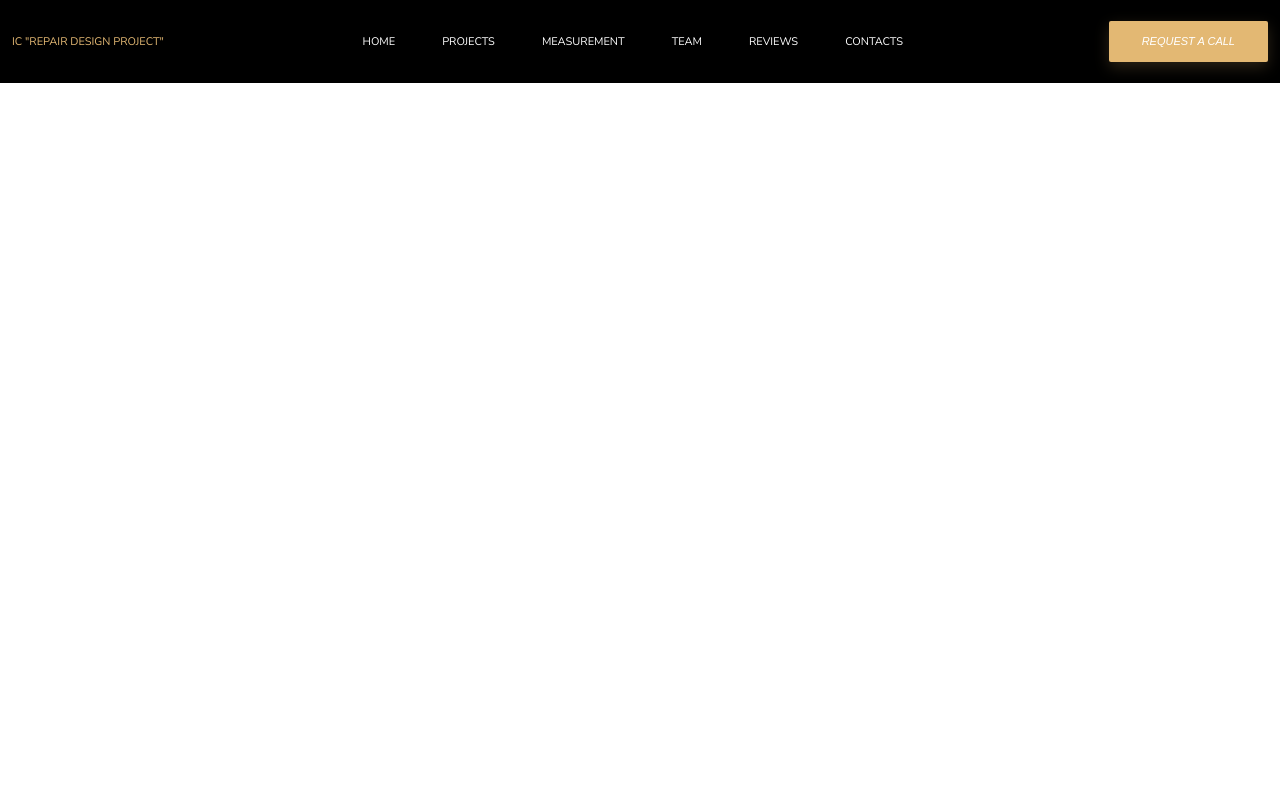
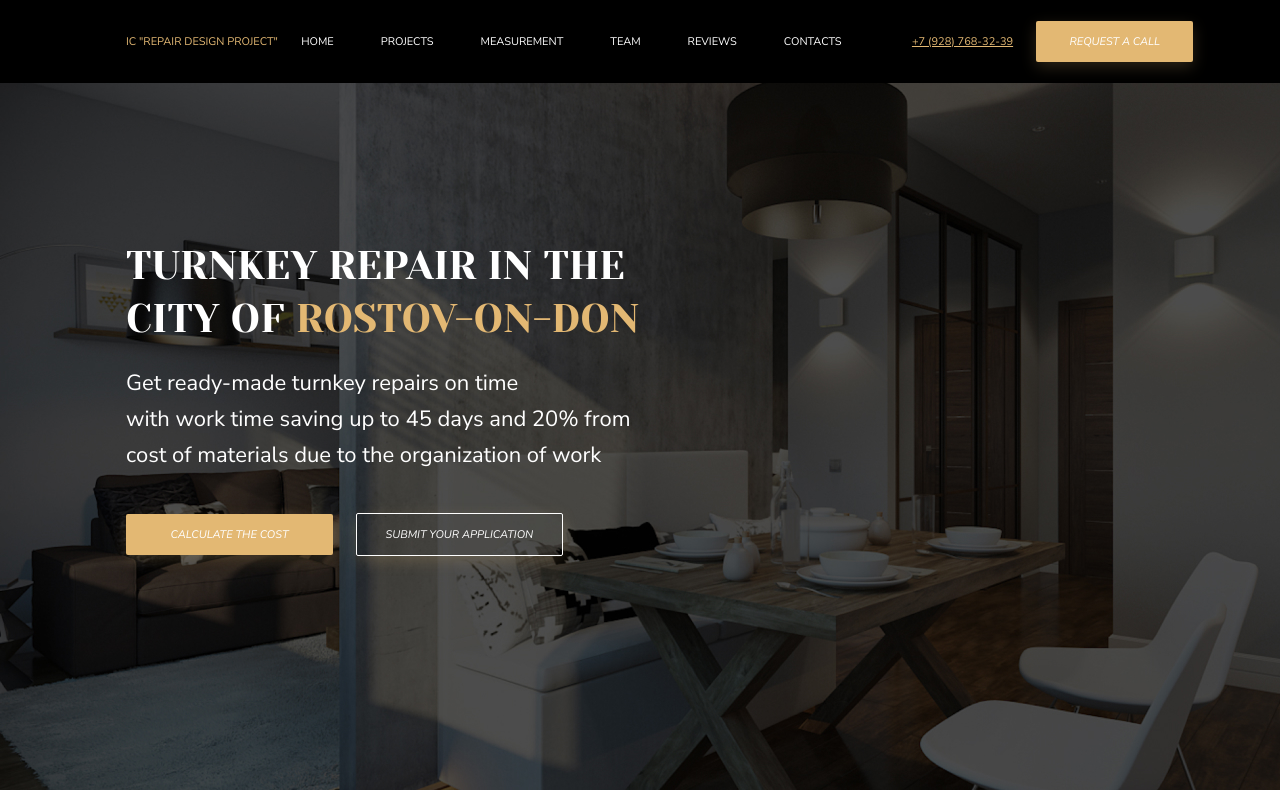
Before and after one commit to Galiyaga/lending_module18, a plain HTML site: page index.html in a window 1280 px wide. Drawn offline with Linux system fonts and the light colour scheme.

Commit message:
добавлене заголовка, параграфа и кнопок

```diff
--- a/css/style.css
+++ b/css/style.css
@@ -1,32 +1,79 @@
+@import url('https://fonts.googleapis.com/css2?family=Nunito+Sans:ital,opsz@0,6..12;1,6..12&family=Yeseva+One&display=swap');
+*{
+	padding: 0;
+	margin: 0;
+	border: 0;
+}
+*,*:before,*:after{
+	-moz-box-sizing: border-box;
+	-webkit-box-sizing: border-box;
+	box-sizing: border-box;
+}
+:focus,:active{outline: none;}
+a:focus,a:active{outline: none;}
+
+nav,footer,header,aside{display: block;}
+
+html,body{
+	height: 100%;
+	width: 100%;
+	font-size: 100%;
+	line-height: 1;
+	font-size: 14px;
+	-ms-text-size-adjust: 100%;
+	-moz-text-size-adjust: 100%;
+	-webkit-text-size-adjust: 100%;
+}
+input,button,textarea{font-family:inherit;}
+
+input::-ms-clear{display: none;}
+button{cursor: pointer;}
+button::-moz-focus-inner {padding:0;border:0;}
+a, a:visited{text-decoration: none;}
+a:hover{text-decoration: none;}
+ul li{list-style: none;}
+img{vertical-align: top;}
+
+h1,h2,h3,h4,h5,h6{font-size:inherit;font-weight: 400;}
+/*--------------------*/
+
+.bigred{
+	font-size: 20px;
+	color: red;
+}
+
 body {
     margin: 0;
-}
-
-.wrapper {
-    max-width: 1256px;
-    margin: 0 auto;
+    font-family: 'Nunito Sans', sans-serif;
+    font-size: 11px;
+    line-height: 15px;
 }
 
 .header {
     background-color: black;
 }
 
+.conteiner {
+    max-width: 1256px;
+    margin: 0 87px 0 86px;
+    padding-left: 40px;
+}
 
-.header-content {
-    font-family: 'Nunito Sans';
+.header__content {
     display: flex;
     justify-content: space-between;
     height: 83px;
     align-items: center;
-    font-family: Nunito Sans;
-    font-size: 11px;
-    line-height: 15px;
     text-transform: uppercase;
-
 }
 
-.logo {
+.header__logo {
     color: #E3B873;
+}
+
+.telephone {
+    color: #E3B873;
+    text-decoration: underline;
 }
 
 .menu__items {
@@ -39,7 +86,6 @@ body {
 }
 
 .menu__item a {
-    text-decoration: none;
     color: white;
 }
 
@@ -56,3 +102,49 @@ body {
     font-size: 11px;
     line-height: 15px;
 }
+.button--outline {
+    background-color: transparent;
+    border: 1px solid white;
+    margin-left: 20px;
+    padding-left: 0;
+    padding-right: 0;
+
+ }
+
+.welcome {
+    background-image: url(/image/Group\ 7.jpg);
+    background-size: cover;
+    /* width: 100%; */
+    height: 707px;
+}
+
+.welcome .button {
+    min-width: 207px;
+}
+
+.welcome__wrapper {
+    padding-top: 156px;
+}
+.title {
+    font-family: 'Yeseva One', cursive;
+    text-transform: uppercase;
+    font-size: 40px;
+    line-height: 53px;
+    color: white;
+}
+
+.title--secretion {
+    color: #E3B873;
+    font-family: 'Yeseva One', cursive;
+    text-transform: uppercase;
+    font-size: 40px;
+    line-height: 53px;
+}
+
+.welcome__text {
+    font-family: 'Nunito Sans', sans-serif;
+    font-size: 22px;
+    line-height: 36px;
+    color: white;
+    margin: 20px 0 40px;
+}
--- a/index.html
+++ b/index.html
@@ -3,14 +3,13 @@
 <head>
     <meta charset="UTF-8">
     <meta name="viewport" content="width=device-width, initial-scale=1.0">
-    <link href="https://fonts.googleapis.com/css2?family=Nunito+Sans&display=swap" rel="stylesheet">
     <link rel="stylesheet" href="/css/style.css">
     <title>Document</title>
 </head>
 <body>
     <header class="header">
-        <div class="wrapper header-content">
-            <div class="logo">
+        <div class="header__content conteiner">
+            <div class="header__logo">
                 IC "Repair Design Project"
             </div>
             <nav class="menu">
@@ -23,8 +22,24 @@
                     <li class="menu__item"><a href="#">Contacts</a></li>
                 </ul>
             </nav>
+            <span class="telephone">+7 (928) 768-32-39</span>
             <button class="button">Request a call</button>
         </div>
     </header>
+    <main>
+        <section class="welcome">
+            <div class="welcome__wrapper conteiner">
+                <h1 class="title">Turnkey Repair in the <br>
+                    city of <span class="title--secretion">Rostov-on-Don</span></h1>
+                <p class="welcome__text">
+                    Get ready-made turnkey repairs on time <br>
+                    with work time saving up to 45 days and 20% from <br>
+                    cost of materials due to the organization of work
+                </p>
+                <button class="button">CALCULATE THE COST</button>
+                <button class="button button--outline">SUBMIT YOUR APPLICATION</button>
+            </div>
+        </section>
+    </main>
 </body>
 </html>
```
Also changed, not shown: image/Group 7.jpg (added).
